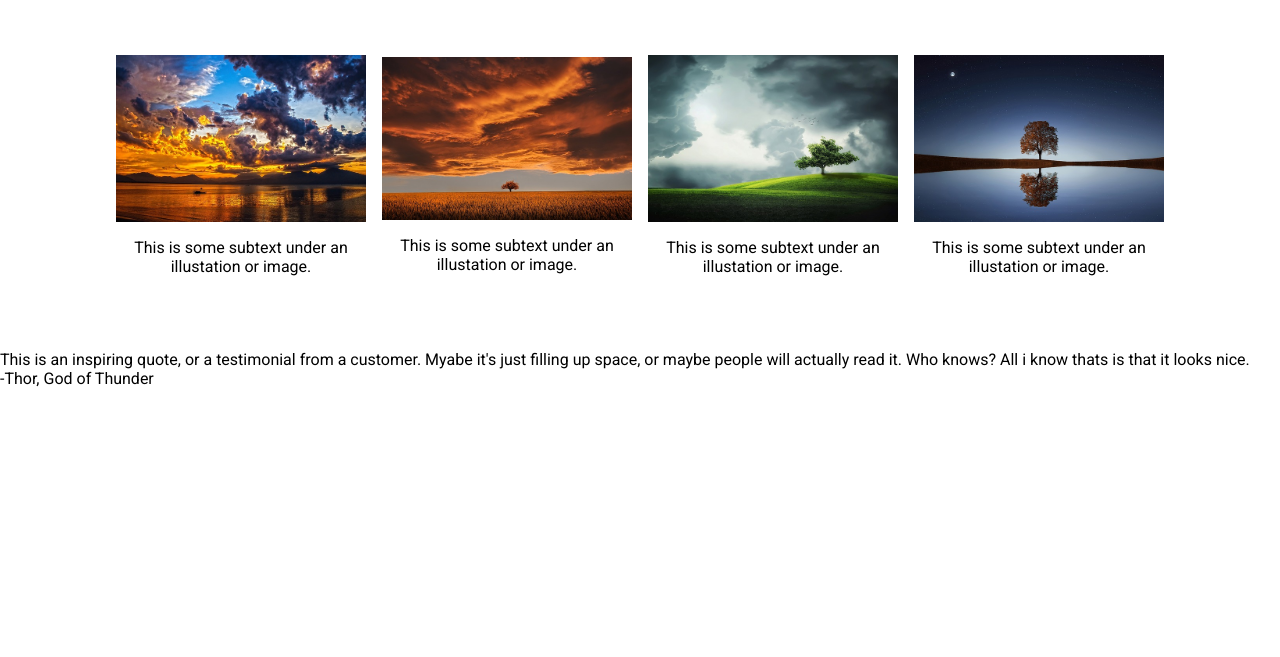
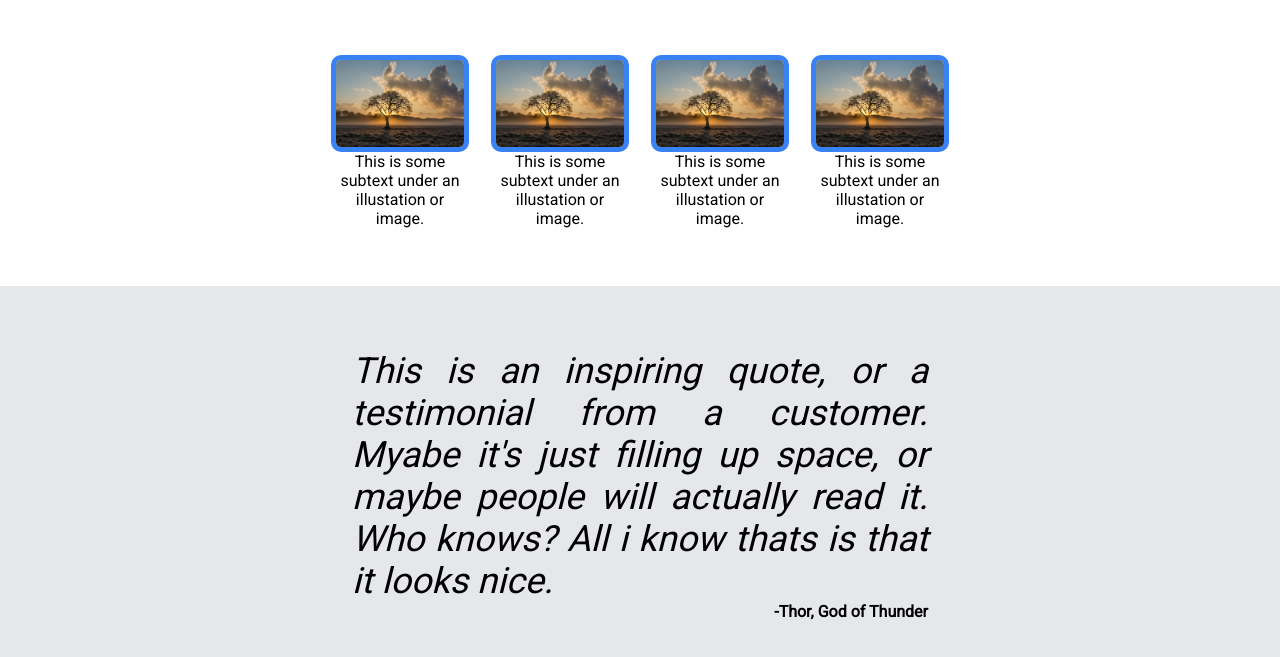
Before and after one commit to ayrtont1998/landing-page, a plain HTML site: page index.html in a window 1280 px wide. Shown: the part 511-1168 px from the top of the page. Before the commit the page ends 899 px from the top, so only its background shows below. Drawn offline with Linux system fonts and the light colour scheme.

Commit message:
just stiliced the quote elements

```diff
--- a/index.html
+++ b/index.html
@@ -30,29 +30,32 @@
         </div>
 </div>
 
-    <div class="container">
+<div class="container">
         <h2 class="tittle-2">Some random information.</h2>
             <div class="content">
                 <div class="item-content">
-                    <img class="image-content" src="images/sea-164989_640.jpg" alt="sea" width="200px">
-                    <p>This is some subtext under an illustation or image.</p>
+                    <img class="image-content" src="images/lone-tree-1934897_640.jpg" alt="sea" >
+                    <p class="item-text">This is some subtext under an illustation or image.</p>
                 </div>
                 <div class="item-content">
-                    <img class="image-content" src="images/tree-736875_640.jpg" alt="tree1" width="200px">
-                    <p>This is some subtext under an illustation or image.</p>
+                    <img class="image-content" src="images/lone-tree-1934897_640.jpg" alt="tree1" >
+                    <p class="item-text">This is some subtext under an illustation or image.</p>
                 </div>
                 <div class="item-content">
-                    <img class="image-content" src="images/tree-832079_640.jpg" alt="tree2" width="200px">
-                    <p>This is some subtext under an illustation or image.</p>
+                    <img class="image-content" src="images/lone-tree-1934897_640.jpg" alt="tree2" >
+                    <p class="item-text">This is some subtext under an illustation or image.</p>
                 </div>
                 <div class="item-content">
-                    <img class="image-content" src="images/tree-838667_640.jpg" alt="tree3" width="200px">
-                    <p>This is some subtext under an illustation or image.</p>
+                    <img class="image-content" src="images/lone-tree-1934897_640.jpg" alt="tree3" >
+                    <p class="item-text">This is some subtext under an illustation or image.</p>
                 </div>
             </div>
+
             <div class="quote">
-        <div class="quote-text">This is an inspiring quote, or a testimonial from a customer. Myabe it's just filling up space, or maybe people will actually read it. Who  knows? All i know thats is that it looks nice.</div>
-        <div class="autor-quote">-Thor, God of Thunder</div>
+
+                <p class="quote-text" >This is an inspiring quote, or a testimonial from a customer. Myabe it's just filling up space, or maybe people will actually read it. Who  knows? All i know thats is that it looks nice.</p>
+                <p class="autor-quote">-Thor, God of Thunder</p>
+
             </div>
 
 
--- a/style.css
+++ b/style.css
@@ -36,11 +36,12 @@ a, .hero-text {
 .main-header {
     display: flex;
     align-items: center;
-    justify-content: space-around;
+    justify-content: center;
     flex-wrap: wrap;
     /* padding: 8px; */
     margin: 0 auto 50px;
     /* width: 50%; */
+    min-width: 320px;
 }
 
 .logo {
@@ -72,11 +73,12 @@ a, .hero-text {
     display: flex;
     gap: 16px;
     /* padding: 8px; */
-    justify-content: space-around;
+    justify-content: center;
     align-items: center;
     margin: 0 auto 32px;
     width: auto;
     flex-wrap: wrap;
+    min-width: 320px;
 }
 
 .information {
@@ -86,6 +88,8 @@ a, .hero-text {
   display: flex;
   flex-direction: column;
   flex-shrink: 0;
+  min-width: 320px;
+  max-width: 1000px;
 }
 
 .img {
@@ -93,7 +97,8 @@ a, .hero-text {
     align-items: center;
     justify-content: center;
     width: 25%;
-    flex-shrink: 1;
+    min-width: 320px;
+    max-width: 1000px;
 }
 
 h1 {
@@ -136,25 +141,65 @@ h2 {
 
 .content {
     display: flex;
-    /* gap: 16px; */
+    gap: 16px;
     align-items: center;
     justify-content: center;
     margin-bottom: 50px;
+    /* flex-wrap: wrap; */
 }
 
 .item-content {
+
     display: flex;
     flex-direction: column;
     padding: 8px;
-    width: 250px;
+    width: 10%;
     justify-content: center;
     align-items: center;
+
 }
 
 .image-content {
     width: 100%;
+    height: 100%;
+    border: solid #3882f6 5px;
+    border-radius: 10px;
 }
 
-p {
+.item-text {
     text-align: center;
+    width: 100%;
+    margin: 0;
 }
+
+/* Quote */
+
+.quote {
+    background-color: #e5e7eb;
+    display: flex;
+    padding: 5%;
+    flex-direction: column;
+    justify-content: center;
+    align-items: center;
+    /* margin-top: 24px; */
+}
+
+.quote-text  {
+    display: flex;
+    align-items: center;
+    justify-content: space-around;
+    width: 50%;
+    text-align: justify;
+    font-size: 36px;
+    margin: 0;
+    font-style: italic;
+    font-weight: lighter;
+}
+
+.autor-quote {
+    justify-content: flex-end;
+    display: flex;
+    margin: 0;
+    width: 50%;
+    font-weight: bold;
+}
```
Also changed, not shown: images/lone-tree-1934897_640.jpg (added).
